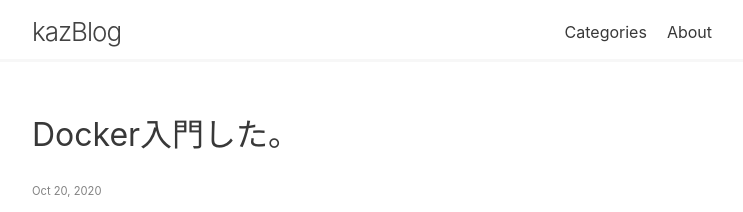
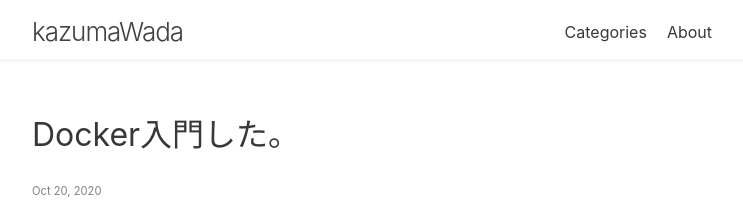
Before and after one commit to kazblog/kazblog.github.io, a Jekyll site: the page built from index.md, in a window 1280 px wide. Shown: the top 212 px of the page, without its empty margins (268-1011 px from the left). Built offline with Jekyll 4.4.1, drawn with Linux system fonts in a browser that asks for light colours.

Commit message:
change title

```diff
--- a/_config.yml
+++ b/_config.yml
@@ -19,7 +19,7 @@
 # in the templates via {{ site.myvariable }}.
 
 
-title: kazBlog
+title: kazumaWada
 email: your-email@example.com
 description: >- # this means to ignore newlines until "baseurl:"
 baseurl: "/" # the subpath of your site, e.g. /blog
```
